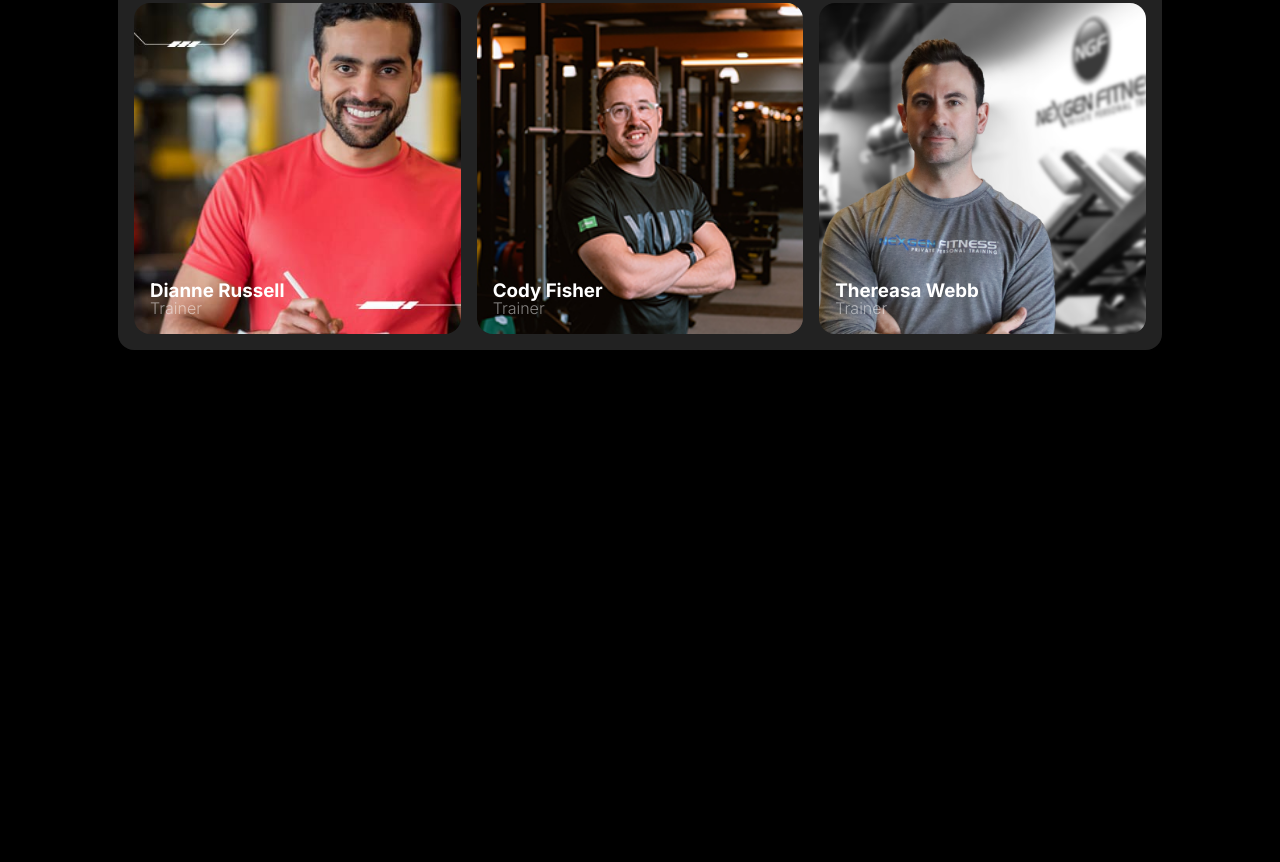
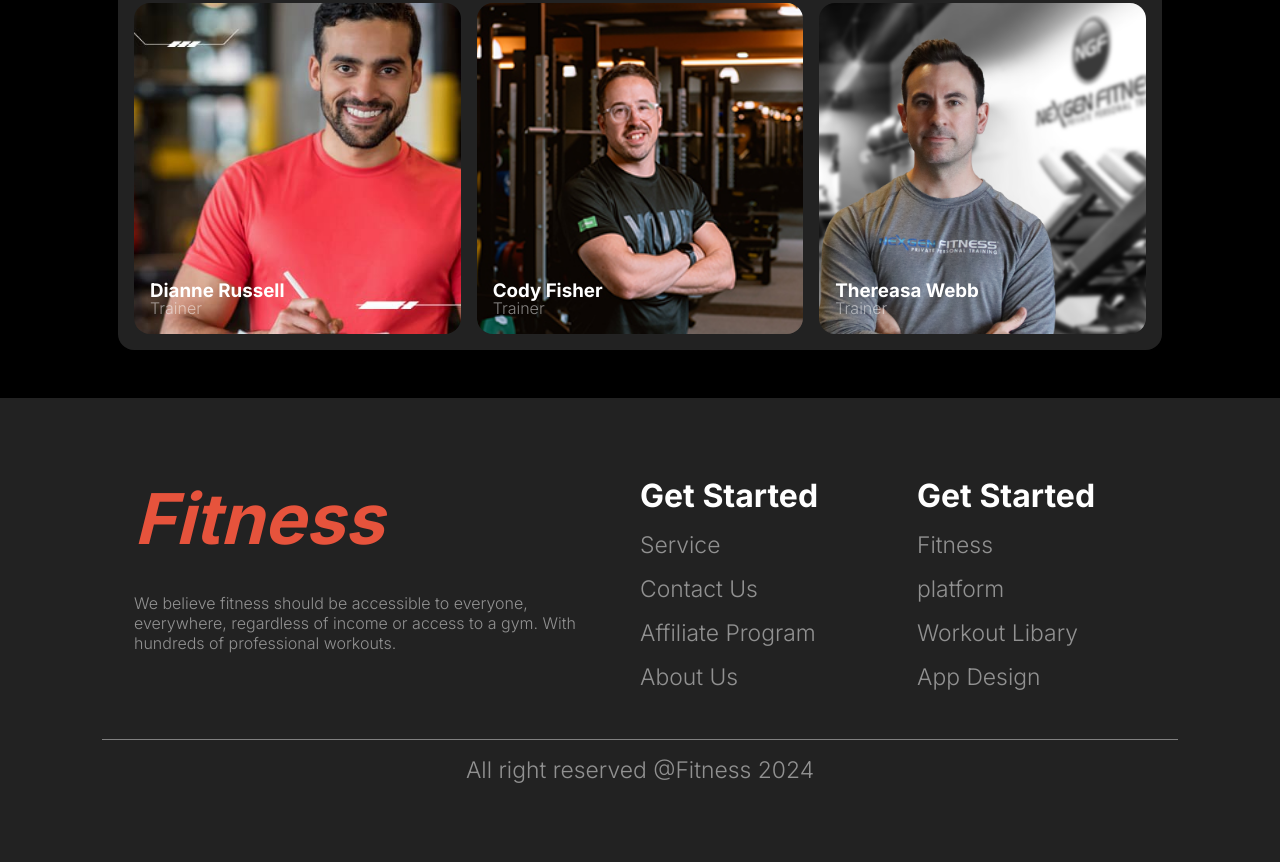
Before and after one commit to Jahidhasan-10/B10-Assignment-2, a plain HTML site: page index.html in a window 1280 px wide. Shown: the part 2958-3820 px from the top of the page. Before the commit the page ends 3356 px from the top, so only its background shows below. Drawn offline with Linux system fonts and the light colour scheme; a web font is replaced by a local one.

Commit message:
footer section

```diff
--- a/index.html
+++ b/index.html
@@ -259,12 +259,59 @@
 
       </Section>
 
+  </main>
 
 
+  <!-- Footer Section -->
 
+  <footer>
+    <section class="footer-up-section">
 
+      <div class="footer-left">
 
-  </main>
+        <div class="nav-title">
+          <h1>Fitness</h1>
+        </div>
+        <p>We believe fitness should be accessible to everyone, everywhere, regardless of income or access to a gym. With hundreds of professional workouts.</p>
+
+      </div>
+
+      <div class="footer-middle">
+
+        <h2>Get Started</h2>
+        <ul class="lists">
+          <li> <a href="">Service</a></li>
+          <li> <a href="">Contact Us</a></li>
+          <li> <a href="">Affiliate Program</a></li>
+          <li> <a href="">About Us</a></li>
+        </ul>
+
+      </div>
+
+      <div class="footer-right">
+
+        <h2>Get Started</h2>
+        <ul class="lists">
+          <li> <a href="">Fitness</a></li>
+          <li> <a href="">platform</a></li>
+          <li> <a href="">Workout Libary</a></li>
+          <li> <a href="">App Design</a></li>
+        </ul>
+
+      </div>
+
+    </section>
+
+    <!-- All right reserved Section -->
+
+    <section class="all-right-reserved">
+      <div>
+        <p>All right reserved @Fitness 2024</p>
+      </div>
+
+    </section>
+
+  </footer>
 
 
 </body>
--- a/style.css
+++ b/style.css
@@ -433,3 +433,62 @@ body {
     bottom: 1rem;
     color: rgba(255, 255, 255, 0.5);
   }
+
+
+
+ /* Footer Section  */
+
+ footer {
+    background-color: #222222;
+    padding: 30px 0px;
+  }
+
+  .footer-up-section {
+    max-width: 65.25rem;
+    margin: 3rem auto;
+    display: grid;
+    grid-template-columns: 2fr 1fr 1fr;
+    gap: 2rem;
+  }
+
+  .footer-left p {
+    color: rgba(255, 255, 255, 0.5);
+    margin: 2rem 1rem;
+  }
+
+  .lists {
+    display: flex;
+    flex-direction: column;
+    gap: 1rem;
+    margin-top: 1rem;
+  }
+
+  .lists li {
+    list-style: none;
+  }
+
+  footer h1 {
+    font-size: 4.375rem;
+  }
+
+  footer h2 {
+    font-size: 2rem;
+  }
+  .lists a {
+  text-decoration: none;
+  color: rgba(255, 255, 255, 0.5);
+  font-size: 1.43rem;
+  }
+
+  /* All right reserved Section  */
+
+
+  .all-right-reserved {
+    margin: 2rem auto;
+    padding: 1rem;
+    max-width: 65.25rem;
+    text-align: center;
+    border-top: 1px solid gray;
+    color: rgba(255, 255, 255, 0.5);
+    font-size: 1.43rem;
+  }
```
